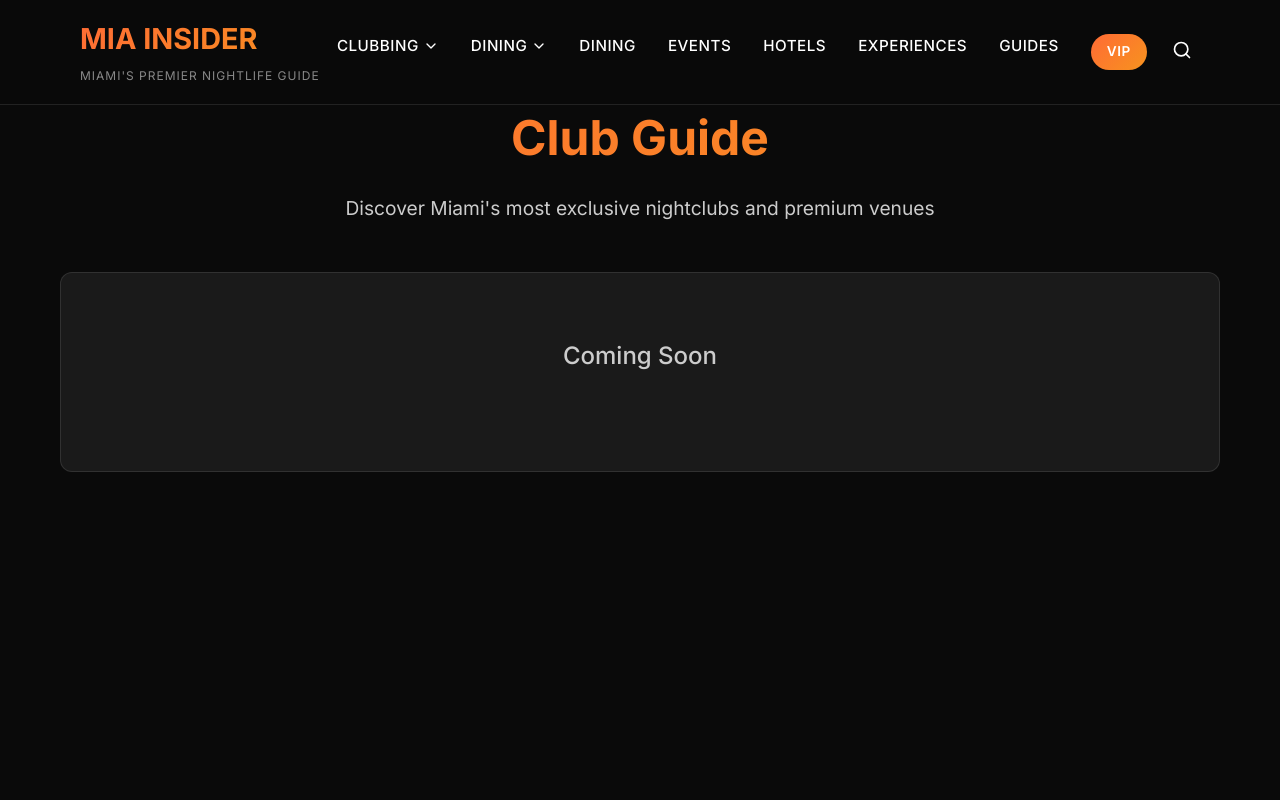
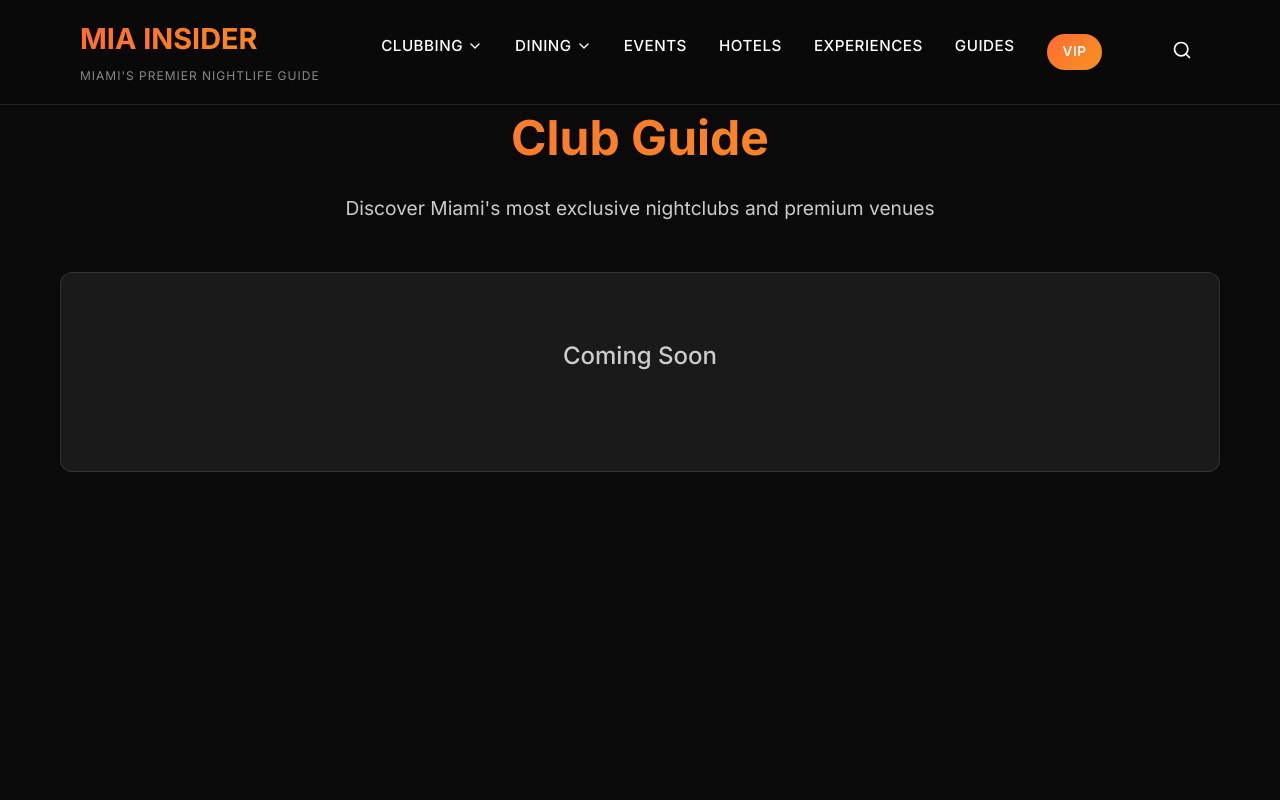
Before and after one commit to pmand21/mia_insider, a React (Vite) app: page /club-guide in a window 1280 px wide. Shown: the top 800 px of the page. Built offline with nearby package versions, Linux system fonts and the light colour scheme; no server answers.

Commit message:
Remove duplicate dining link from header

```diff
--- a/src/components/Header.jsx
+++ b/src/components/Header.jsx
@@ -115,7 +115,6 @@ const Header = () => {
                 </div>
               </div>
             </div>
-            <Link to="/dining">Dining</Link>
             <Link to="/events">Events</Link>
             <Link to="/hotels">Hotels</Link>
             <Link to="/experiences">Experiences</Link>
```
